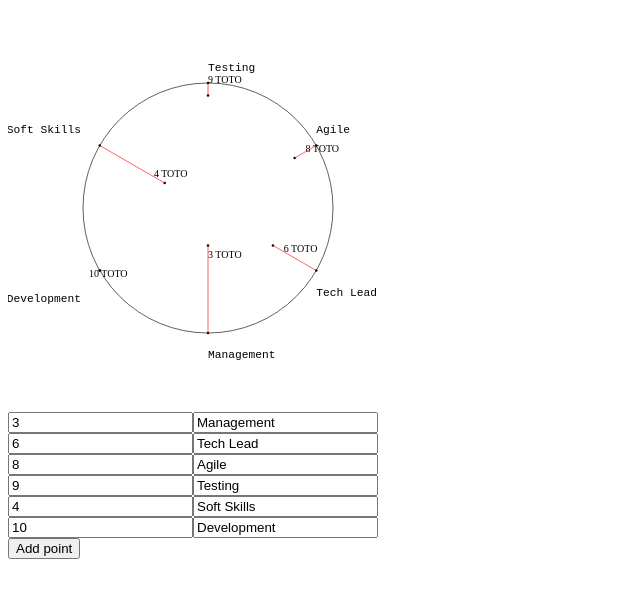
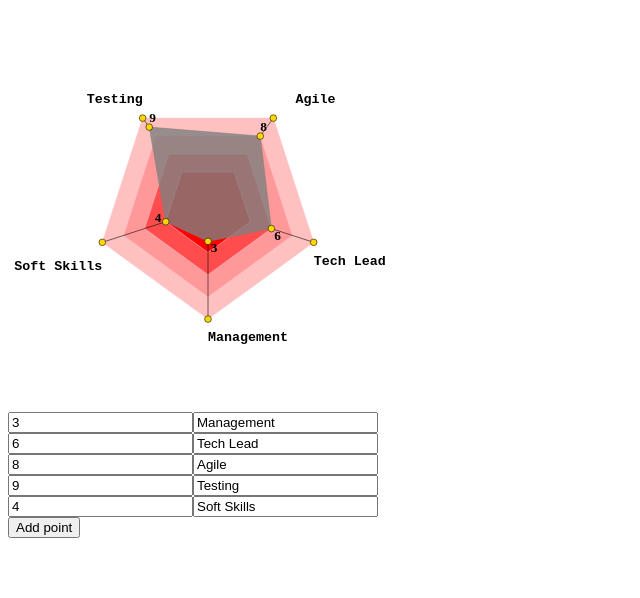
Before and after one commit to sashokbg/react-skills-polygon, a React app: page / in a window 1280 px wide. Shown: the top 598 px of the page, without its empty margins (0-640 px from the left). Built offline with nearby package versions, Linux system fonts and the light colour scheme; the HTML template or start-up script is replaced by a standard one.

Commit message:
added concentric backgrond polgyins

```diff
--- a/src/app.jsx
+++ b/src/app.jsx
@@ -5,8 +5,6 @@ import {SkillsPolygon} from "./modules/skills-polygon.component";
 import {PointInputComponent} from "./modules/point-input.component";
 
 export class App extends Component {
-  lastId = 0;
-
   constructor(props) {
     super(props);
 
@@ -15,7 +13,6 @@ export class App extends Component {
     const p3 = new Point(0, 0, 8, "Agile");
     const p4 = new Point(0, 0, 9, "Testing");
     const p5 = new Point(0, 0, 4, "Soft Skills");
-    const p6 = new Point(0, 0, 10, "Development");
 
     this.state = {
       points: [
@@ -24,7 +21,6 @@ export class App extends Component {
         p3,
         p4,
         p5,
-        p6
       ],
       pointInputs: [
         <PointInputComponent key="A" point={p1} handler={() => this.inputsHandler(p1)}/>,
@@ -32,7 +28,6 @@ export class App extends Component {
         <PointInputComponent key="C" point={p3} handler={() => this.inputsHandler(p3)}/>,
         <PointInputComponent key="D" point={p4} handler={() => this.inputsHandler(p4)}/>,
         <PointInputComponent key="E" point={p5} handler={() => this.inputsHandler(p5)}/>,
-        <PointInputComponent key="F" point={p6} handler={() => this.inputsHandler(p6)}/>
       ]
     }
     this.skillsPolygon = React.createRef();
@@ -41,7 +36,7 @@ export class App extends Component {
   render() {
     return (
       <div>
-        <SkillsPolygon radius={200} points={this.state.points} ref={this.skillsPolygon}/>
+        <SkillsPolygon fontSize="24" baseColor="#FF0000" radius={200} points={this.state.points} ref={this.skillsPolygon}/>
 
         {this.state.pointInputs}
 
@@ -71,6 +66,6 @@ export class App extends Component {
   }
 
   inputsHandler(point) {
-    this.skillsPolygon.current.handler(point);
+    this.skillsPolygon.current.setState({polygon: new Polygon(this.state.points)});
   }
 }
--- /dev/null
+++ b/src/model/color-brightner.js
@@ -0,0 +1,24 @@
+/**
+ * Shamelessly copied from stack overflow
+ * @param hex
+ * @param percent
+ * @returns {string}
+ */
+export function brighten(hex, percent){
+  // strip the leading # if it's there
+  hex = hex.replace(/^\s*#|\s*$/g, '');
+
+  // convert 3 char codes --> 6, e.g. `E0F` --> `EE00FF`
+  if(hex.length === 3){
+    hex = hex.replace(/(.)/g, '$1$1');
+  }
+
+  var r = parseInt(hex.substr(0, 2), 16),
+    g = parseInt(hex.substr(2, 2), 16),
+    b = parseInt(hex.substr(4, 2), 16);
+
+  return '#' +
+    ((0|(1<<8) + r + (256 - r) * percent / 100).toString(16)).substr(1) +
+    ((0|(1<<8) + g + (256 - g) * percent / 100).toString(16)).substr(1) +
+    ((0|(1<<8) + b + (256 - b) * percent / 100).toString(16)).substr(1);
+}
--- a/src/model/polygon.js
+++ b/src/model/polygon.js
@@ -24,6 +24,7 @@ export class Polygon {
 
       const outerPoint = this.points[i].clone();
       outerPoint.isOuter = true;
+
       outerPoint.calculatePosition(i * 360 / n, radius);
       currentPoint.outerPoint = outerPoint;
       outerPoints.push(outerPoint);
--- a/src/modules/point-label.component.jsx
+++ b/src/modules/point-label.component.jsx
@@ -25,13 +25,27 @@ export class PointLabelComponent extends Component {
     let textYOffset = 0;
 
     if (!this.point.isOuter) {
-      const tempPoint = this.point.clone();
-      tempPoint.move(this.point.value + 1);
-
-      return <text key={this.getKey(this.point.x, this.point.y)} fontStyle={{color: 'red'}}
-                   x={tempPoint.x + textXOffset}
-                   y={tempPoint.y + textYOffset}
-      >{this.point.value} TOTO</text>
+      switch (this.point.findQuadrant()) {
+        case 1:
+          textYOffset = 20;
+          textXOffset = 5;
+          break;
+        case 2:
+          textYOffset = -10;
+          break;
+        case 3:
+          textYOffset = -10;
+          break;
+        case 4:
+          textXOffset = this.point.value > 9 ? -30 : -20;
+          break;
+      }
+      return <text key={this.getKey()}
+                   fontWeight="bold"
+                   fontSize={this.fontSize + 'px'}
+                   x={x + textXOffset}
+                   y={y + textYOffset}
+      >{this.point.value}</text>
     }
 
     switch (this.point.findQuadrant()) {
@@ -39,14 +53,15 @@ export class PointLabelComponent extends Component {
         textYOffset = 40;
         break;
       case 2:
-        textYOffset = -20;
+        textYOffset = -28;
+        textXOffset = 40;
         break;
       case 3:
-        textYOffset = -20;
-        textXOffset = -this.point.text?.length * this.fontSize * FONT_RATIO - 30;
+        textYOffset = -28;
+        textXOffset = -this.point.text?.length * this.fontSize * FONT_RATIO;
         break;
       case 4:
-        textXOffset = -this.point.text?.length * this.fontSize * FONT_RATIO - 30;
+        textXOffset = -this.point.text?.length * this.fontSize * FONT_RATIO;
         textYOffset = 50;
         break;
     }
@@ -54,6 +69,7 @@ export class PointLabelComponent extends Component {
     return <text key={this.getKey(x, y)}
                  fontSize={this.fontSize + "px"}
                  fontFamily="monospace"
+                 fontWeight="bold"
                  x={x + textXOffset}
                  y={y + textYOffset}
                  fill={this.fontColor}>
@@ -61,7 +77,7 @@ export class PointLabelComponent extends Component {
     </text>;
   }
 
-  getKey(x, y) {
-    return  `${this.point.id}-${x}-${y}-text`;
+  getKey() {
+    return  `${this.point.id}-${this.point.x}-${this.point.y}-text`;
   }
 }
--- a/src/modules/point.component.jsx
+++ b/src/modules/point.component.jsx
@@ -14,7 +14,7 @@ export class PointComponent extends Component {
   render() {
     const x = this.point.x;
     const y = this.point.y;
-    const pointRadius = 2;
+    const pointRadius = 6;
 
     return (
       < >
@@ -22,10 +22,11 @@ export class PointComponent extends Component {
           cx={x}
           cy={y}
           r={pointRadius}
-          fill="black"
+          fill="gold"
+          stroke="black"
           key={`${this.id}-${x}-${y}`}
         />
-        <PointLabelComponent key={this.point.id +""+ this.point.text} fontSize={this.point.fontSize} fontColor={this.point.fontColor} point={this.point}/>
+        <PointLabelComponent key={this.point.id +""+ this.point.text} fontSize={this.props.fontSize} fontColor={this.point.fontColor} point={this.point}/>
       </ >
     )
   }
--- a/src/modules/skills-polygon.component.jsx
+++ b/src/modules/skills-polygon.component.jsx
@@ -1,6 +1,7 @@
 import React from "react";
 import {Polygon} from "../model/polygon.js";
 import {PointComponent} from "./point.component";
+import {brighten} from "../model/color-brightner.js";
 
 export class SkillsPolygon extends React.Component {
   constructor(props) {
@@ -15,6 +16,7 @@ export class SkillsPolygon extends React.Component {
       fontColor: this.props.fontColor ? this.props.fontColor : 'black',
       radius: this.props.radius ? this.props.radius : 90,
       fillColor: this.props.fillColor ? this.props.fillColor : 'gray',
+      baseColor: this.props.baseColor ? this.props.baseColor : '#FFC0CB'
     }
   }
 
@@ -26,10 +28,6 @@ export class SkillsPolygon extends React.Component {
     return this.points.filter(p => !p.isOuter);
   }
 
-  get outerPoints() {
-    return this.points.filter(p => p.isOuter);
-  }
-
   get polygon() {
     return this.state.polygon;
   }
@@ -39,26 +37,20 @@ export class SkillsPolygon extends React.Component {
 
     let radius = this.config.radius;
     let outerPoints = this.polygon.calculatePointPositions(radius)
+    this.outerPoints = outerPoints;
 
-    console.log('Outer points', outerPoints);
+    const paddingRatio = 1.8;
 
-    const paddingRatio = 1.6;
-
-    const viewBoxSize = `-${paddingRatio * radius} -${paddingRatio * radius} ${ 2 * paddingRatio * radius} ${2 * paddingRatio * radius}`;
+    const viewBoxSize = `-${paddingRatio * radius} -${paddingRatio * radius} ${2 * paddingRatio * radius} ${2 * paddingRatio * radius}`;
 
     return (
       < >
         <svg width={2 * radius} height={2 * radius} viewBox={viewBoxSize}>
-          <circle
-            cx="0"
-            cy="0"
-            r={radius}
-            fill="transparent"
-            stroke="#000000"
-          />
+          {this.drawBackgroundPolygons()}
+          {this.connectOuterPoints()}
           {this.renderPoints(outerPoints)}
+          {this.drawPolygon()}
           {this.renderPoints(this.points)}
-          {this.connectOuterPoints()}
         </svg>
       </ >
 
@@ -66,20 +58,47 @@ export class SkillsPolygon extends React.Component {
   }
 
   renderPoints(points) {
-    let dots = [];
-
-    for (let p of points) {
-      dots.push(<PointComponent key={p.id} point={p} fontSize={this.config.fontSize} fontColor={this.config.fontColor}/>);
-    }
-
-    return dots;
+    return points.map(p => (
+      <PointComponent key={p.id} point={p} fontSize={this.config.fontSize} fontColor={this.config.fontColor}/>));
   }
 
-  connectInnerPoints() {
-    const pointsString = this.innerPoints.reduce((previous, point) => previous + " " + point.x + "," + point.y, "");
+  drawBackgroundPolygons() {
+    const pointsString = this.outerPoints.reduce((previous, point) => previous + " " + point.x + "," + point.y, "");
+    let ratio1 = 0.80;
+    let ratio2 = 0.60;
+    let ratio3 = 0.40;
+    const points2String = this.outerPoints.reduce((previous, point) => previous + " " + point.x * ratio1 + "," + point.y * ratio1, "");
+    const points3String = this.outerPoints.reduce((previous, point) => previous + " " + point.x * ratio2 + "," + point.y * ratio2, "");
+    const points4String = this.outerPoints.reduce((previous, point) => previous + " " + point.x * ratio3 + "," + point.y * ratio3, "");
+
+    return (
+      < >
+        <polygon
+          key="polygon-outer"
+          points={pointsString}
+          style={{fill: brighten(this.config.baseColor, 75), stroke: "pink"}}/>
+        <polygon
+          key="polygon-outer2"
+          points={points2String}
+          style={{fill: brighten(this.config.baseColor, 60), stroke: "pink"}}/>
+        <polygon
+          key="polygon-outer3"
+          points={points3String}
+          style={{fill: brighten(this.config.baseColor, 30), stroke: "pink"}}/>
+        <polygon
+          key="polygon-outer4"
+          points={points4String}
+          style={{fill: this.config.baseColor, stroke: "pink"}}/>
+      < />
+    )
+  }
+
+  drawPolygon() {
+    const pointsString = this.innerPoints.reduce((previous, point) => previous + " " + point.x + "," + point.y, "") || "";
     return (
       <polygon
         key="polygon"
+        fillOpacity={0.8}
         points={pointsString}
         style={{fill: this.config.fillColor, stroke: this.config.fillColor}}/>
     )
@@ -91,7 +110,7 @@ export class SkillsPolygon extends React.Component {
     for (let p of this.innerPoints) {
       lines.push(
         <line key={p.id + "-" + p.outerPoint.id} x1={p.x} y1={p.y} x2={p.outerPoint.x} y2={p.outerPoint.y}
-              stroke="red"/>
+              stroke="black"/>
       )
     }
 
```
